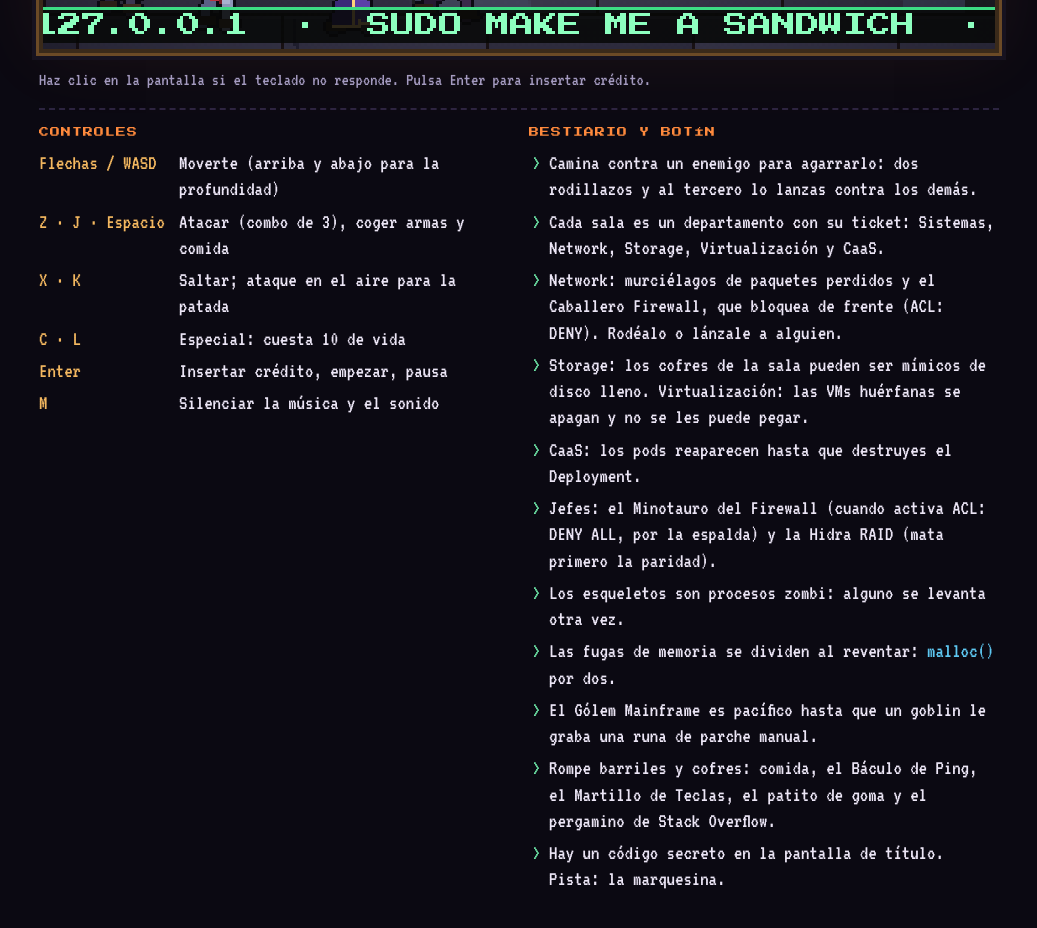
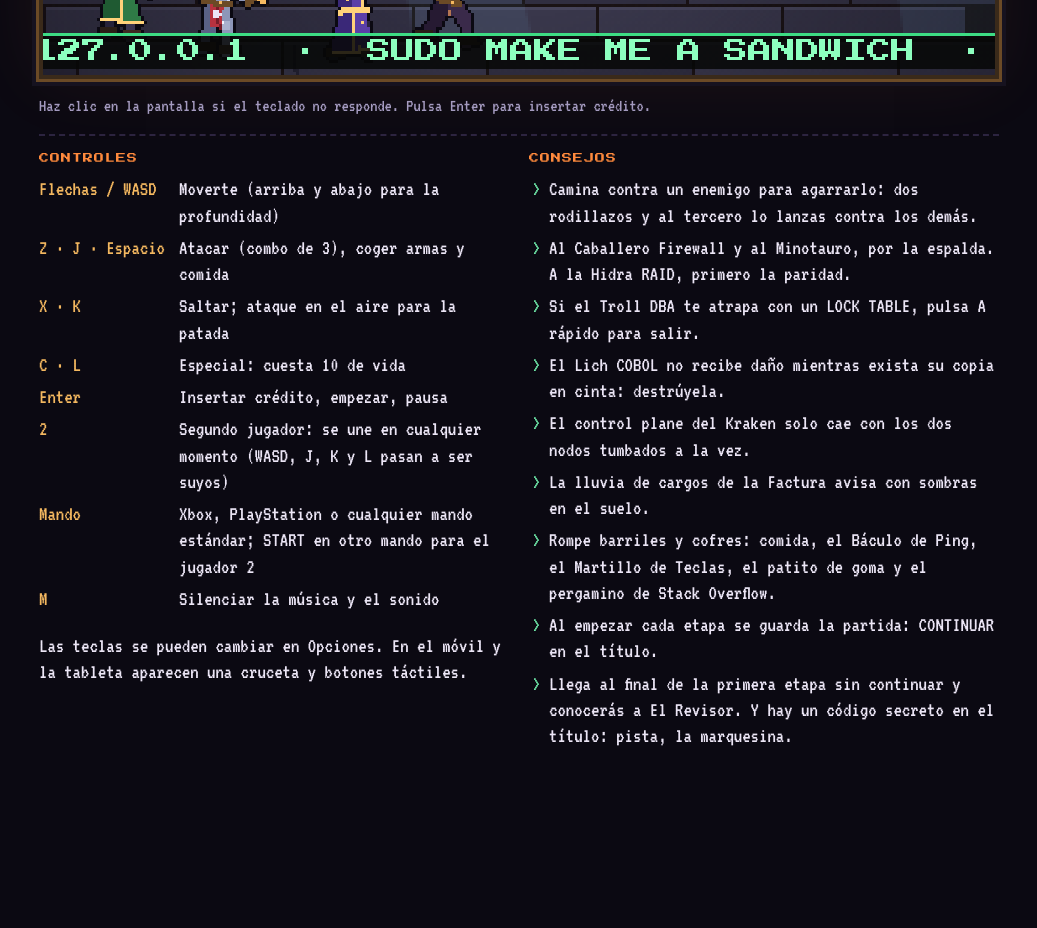
Before and after one commit to serbenda/dungeons-and-deployments, a website: page index.html in a window 1280 px wide. Shown: the part 780-1708 px from the top of the page, without its empty margins (121-1158 px from the left). After the commit the page ends 1569 px from the top, so only its background shows below. Drawn offline with Linux system fonts and the light colour scheme.

Commit message:
Actualiza los textos de la página: tres etapas, cuatro héroes y cooperativo

```diff
--- a/index.html
+++ b/index.html
@@ -3,7 +3,7 @@
 <head>
 <meta charset="utf-8">
 <meta name="viewport" content="width=device-width, initial-scale=1, viewport-fit=cover">
-<meta name="description" content="Beat 'em up de fantasía en pixel art: el Guerrero de Rundeck y el Mago Desarrollador cruzan el CPD hasta la Guarida de Automation.">
+<meta name="description" content="Beat 'em up de fantasía en pixel art: cuatro héroes del equipo de desarrollo, solos o en cooperativo, cruzan las catacumbas del CPD, las cuevas del Mainframe y la nube.">
 <meta name="theme-color" content="#0b0912">
 <meta name="color-scheme" content="dark">
 <link rel="canonical" href="https://serbenda.github.io/dungeons-and-deployments/">
@@ -17,15 +17,15 @@
 <meta property="og:locale" content="es_ES">
 <meta property="og:site_name" content="Dungeons &amp; Deployments">
 <meta property="og:title" content="Dungeons &amp; Deployments Arcade">
-<meta property="og:description" content="Beat 'em up de fantasía en pixel art: el Guerrero de Rundeck y el Mago Desarrollador cruzan el CPD hasta la Guarida de Automation.">
+<meta property="og:description" content="Beat 'em up de fantasía en pixel art: cuatro héroes del equipo de desarrollo, solos o en cooperativo, cruzan las catacumbas del CPD, las cuevas del Mainframe y la nube.">
 <meta property="og:url" content="https://serbenda.github.io/dungeons-and-deployments/">
 <meta property="og:image" content="https://serbenda.github.io/dungeons-and-deployments/img/og-image.png">
 <meta property="og:image:width" content="1200">
 <meta property="og:image:height" content="630">
-<meta property="og:image:alt" content="Pantalla de título: el Guerrero de Rundeck y el Mago Desarrollador frente al Dragón Negro">
+<meta property="og:image:alt" content="Pantalla de título: los cuatro héroes frente al Dragón Negro">
 <meta name="twitter:card" content="summary_large_image">
 <meta name="twitter:title" content="Dungeons &amp; Deployments Arcade">
-<meta name="twitter:description" content="Beat 'em up de fantasía en pixel art: el Guerrero de Rundeck y el Mago Desarrollador cruzan el CPD hasta la Guarida de Automation.">
+<meta name="twitter:description" content="Beat 'em up de fantasía en pixel art: cuatro héroes del equipo de desarrollo, solos o en cooperativo, cruzan las catacumbas del CPD, las cuevas del Mainframe y la nube.">
 <meta name="twitter:image" content="https://serbenda.github.io/dungeons-and-deployments/img/og-image.png">
 <title>Dungeons &amp; Deployments Arcade</title>
 <link rel="preconnect" href="https://fonts.googleapis.com">
@@ -42,11 +42,10 @@
 
 <div class="wrap">
   <header>
-    <p class="eyebrow">Versión 2 · Edición recreativa · Etapa 1</p>
+    <p class="eyebrow">Edición recreativa · 3 etapas · 1 o 2 jugadores</p>
     <h1>Dungeons &amp; Deployments Arcade</h1>
-    <p class="lede">Las catacumbas del CPD se han llenado de goblins del ClickOps, paquetes perdidos, discos llenos, VMs huérfanas y pods en bucle. Elige al Guerrero de Rundeck o al Mago Desarrollador, cierra los tickets de cada sala y derrota al Dragón Negro que se ha adueñado de la Guarida de Automation.</p>
+    <p class="lede">Alguien ha tocado producción a mano. Elige al Guerrero de Rundeck, al Mago Desarrollador, a la Pícara del Frontend o al Bardo Scrum Master, solo o con alguien más, y cierra los tickets de cada departamento: de las catacumbas del CPD a las cuevas del Mainframe y, al final, la nube, donde espera la Factura de Fin de Mes.</p>
   </header>
-
   <div class="stage" id="stage">
     <div class="cabinet">
       <canvas id="game" width="320" height="200" tabindex="0" aria-label="Pantalla del juego Dungeons and Deployments Arcade"></canvas>
@@ -82,23 +81,24 @@
         <dt>X · K</dt><dd>Saltar; ataque en el aire para la patada</dd>
         <dt>C · L</dt><dd>Especial: cuesta 10 de vida</dd>
         <dt>Enter</dt><dd>Insertar crédito, empezar, pausa</dd>
+        <dt>2</dt><dd>Segundo jugador: se une en cualquier momento (WASD, J, K y L pasan a ser suyos)</dd>
+        <dt>Mando</dt><dd>Xbox, PlayStation o cualquier mando estándar; START en otro mando para el jugador 2</dd>
         <dt>M</dt><dd>Silenciar la música y el sonido</dd>
       </dl>
+      <p>Las teclas se pueden cambiar en Opciones. En el móvil y la tableta aparecen una cruceta y botones táctiles.</p>
     </div>
     <div>
-      <h2>Bestiario y botín</h2>
+      <h2>Consejos</h2>
       <ul>
         <li>Camina contra un enemigo para agarrarlo: dos rodillazos y al tercero lo lanzas contra los demás.</li>
-        <li>Cada sala es un departamento con su ticket: Sistemas, Network, Storage, Virtualización y CaaS.</li>
-        <li>Network: murciélagos de paquetes perdidos y el Caballero Firewall, que bloquea de frente (ACL: DENY). Rodéalo o lánzale a alguien.</li>
-        <li>Storage: los cofres de la sala pueden ser mímicos de disco lleno. Virtualización: las VMs huérfanas se apagan y no se les puede pegar.</li>
-        <li>CaaS: los pods reaparecen hasta que destruyes el Deployment.</li>
-        <li>Jefes: el Minotauro del Firewall (cuando activa ACL: DENY ALL, por la espalda) y la Hidra RAID (mata primero la paridad).</li>
-        <li>Los esqueletos son procesos zombi: alguno se levanta otra vez.</li>
-        <li>Las fugas de memoria se dividen al reventar: <code>malloc()</code> por dos.</li>
-        <li>El Gólem Mainframe es pacífico hasta que un goblin le graba una runa de parche manual.</li>
+        <li>Al Caballero Firewall y al Minotauro, por la espalda. A la Hidra RAID, primero la paridad.</li>
+        <li>Si el Troll DBA te atrapa con un LOCK TABLE, pulsa A rápido para salir.</li>
+        <li>El Lich COBOL no recibe daño mientras exista su copia en cinta: destrúyela.</li>
+        <li>El control plane del Kraken solo cae con los dos nodos tumbados a la vez.</li>
+        <li>La lluvia de cargos de la Factura avisa con sombras en el suelo.</li>
         <li>Rompe barriles y cofres: comida, el Báculo de Ping, el Martillo de Teclas, el patito de goma y el pergamino de Stack Overflow.</li>
-        <li>Hay un código secreto en la pantalla de título. Pista: la marquesina.</li>
+        <li>Al empezar cada etapa se guarda la partida: CONTINUAR en el título.</li>
+        <li>Llega al final de la primera etapa sin continuar y conocerás a El Revisor. Y hay un código secreto en el título: pista, la marquesina.</li>
       </ul>
     </div>
   </section>
--- a/package.json
+++ b/package.json
@@ -2,7 +2,7 @@
   "name": "dungeons-and-deployments",
   "version": "0.8.0",
   "private": true,
-  "description": "Beat 'em up de fantasía en pixel art: un equipo de desarrollo contra la infraestructura, hasta la Guarida de Automation.",
+  "description": "Beat 'em up de fantasía en pixel art: un equipo de desarrollo contra la infraestructura, del CPD a la nube.",
   "license": "UNLICENSED",
   "author": "serbenda",
   "homepage": "https://serbenda.github.io/dungeons-and-deployments/",
```
Also changed, not shown: CHANGELOG.md, manifest.webmanifest.
